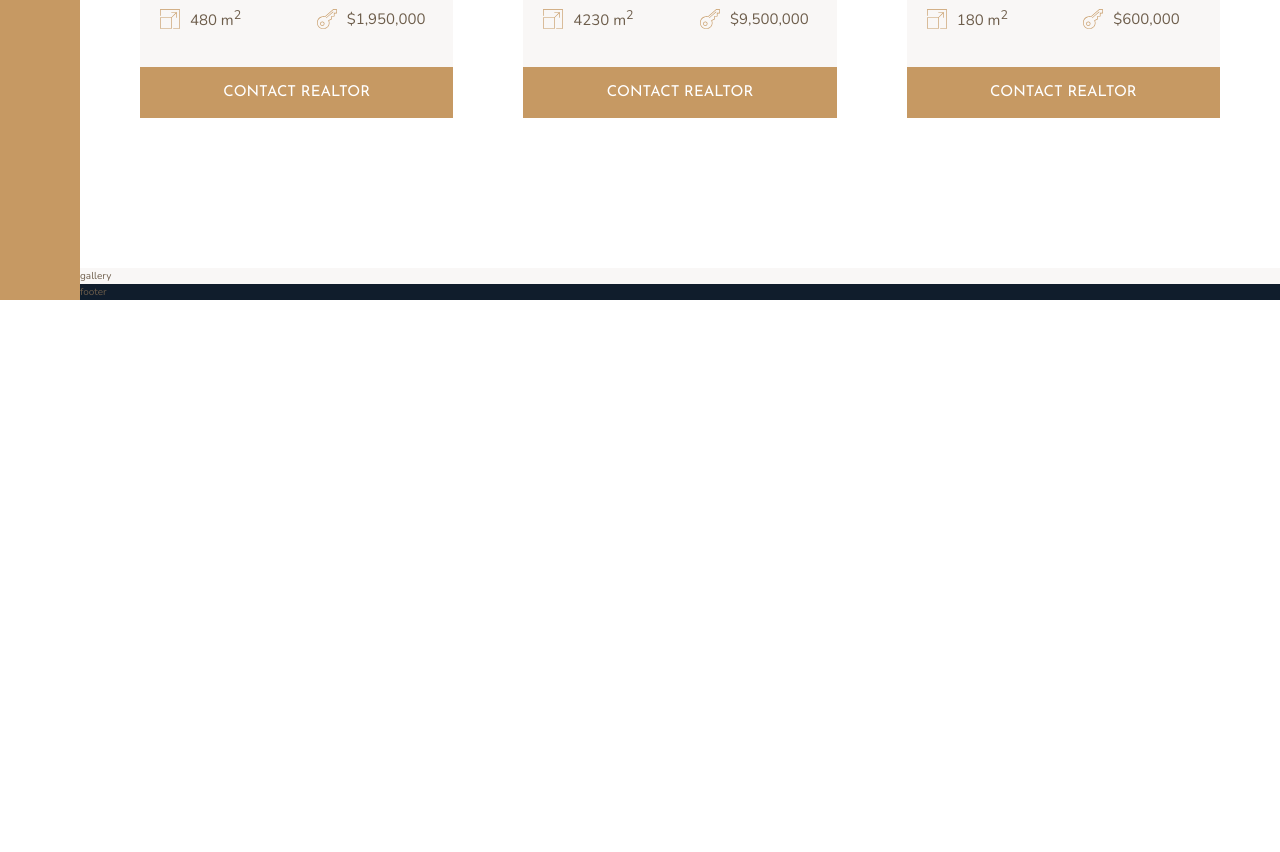
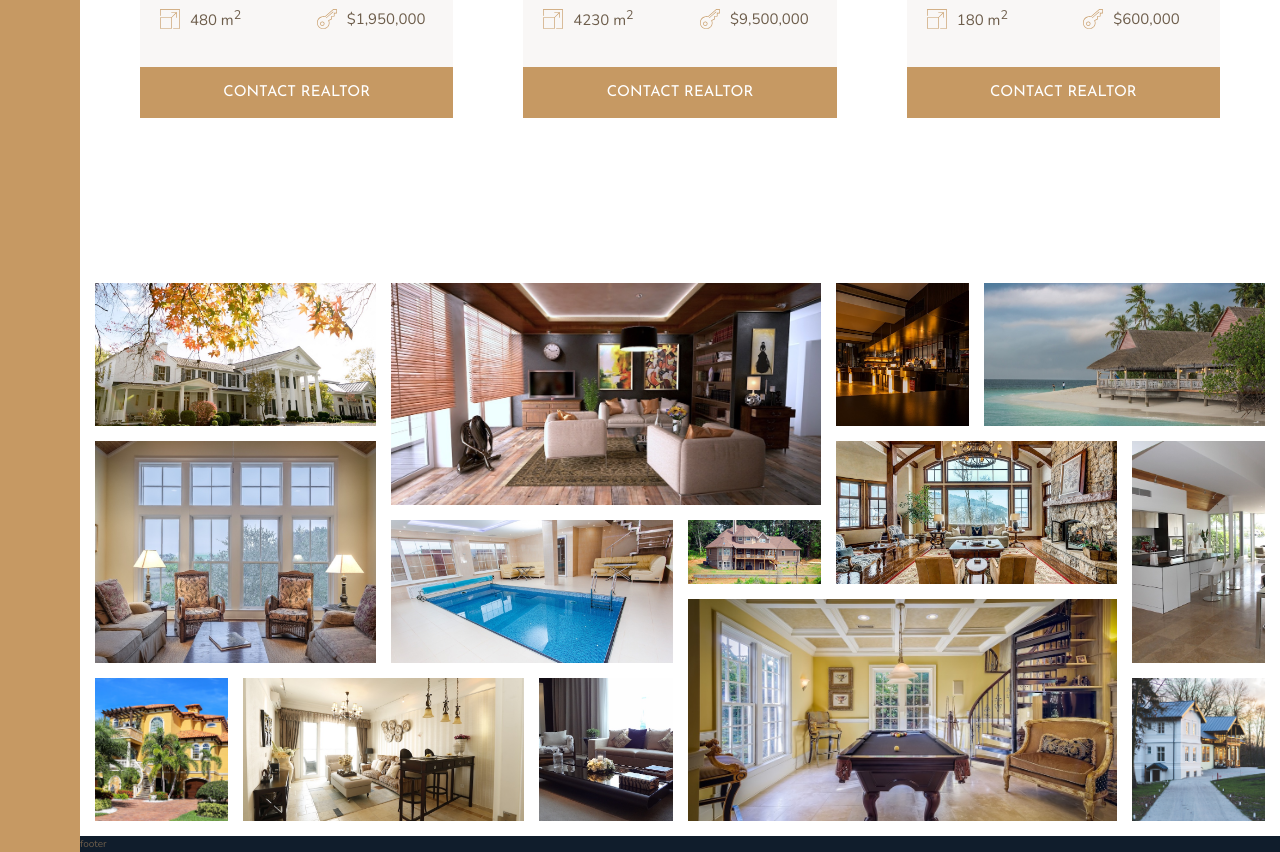
Before and after one commit to mado00/Nexter, a website: page index.html in a window 1280 px wide. Shown: the part 2804-3656 px from the top of the page. Before the commit the page ends 3104 px from the top, so only its background shows below. Drawn offline with nearby package versions, Linux system fonts and the light colour scheme.

Commit message:
add gallery

```diff
--- a/index.html
+++ b/index.html
@@ -292,9 +292,52 @@
 		<button class="btn home__btn">Contact realtor</button>
 	</div>
 </section>
+
 <section class="gallery">
-	gallery
+	<figure class="gallery__item gallery__item--1">
+		<img src="img/gal-1.jpeg" alt="Gallery image 1" class="gallery__img">
+	</figure>
+	<figure class="gallery__item gallery__item--2">
+		<img src="img/gal-2.jpeg" alt="Gallery image 2" class="gallery__img">
+	</figure>
+	<figure class="gallery__item gallery__item--3">
+		<img src="img/gal-3.jpeg" alt="Gallery image 3" class="gallery__img">
+	</figure>
+	<figure class="gallery__item gallery__item--4">
+		<img src="img/gal-4.jpeg" alt="Gallery image 4" class="gallery__img">
+	</figure>
+	<figure class="gallery__item gallery__item--5">
+		<img src="img/gal-5.jpeg" alt="Gallery image 5" class="gallery__img">
+	</figure>
+	<figure class="gallery__item gallery__item--6">
+		<img src="img/gal-6.jpeg" alt="Gallery image 6" class="gallery__img">
+	</figure>
+	<figure class="gallery__item gallery__item--7">
+		<img src="img/gal-7.jpeg" alt="Gallery image 7" class="gallery__img">
+	</figure>
+	<figure class="gallery__item gallery__item--8">
+		<img src="img/gal-8.jpeg" alt="Gallery image 8" class="gallery__img">
+	</figure>
+	<figure class="gallery__item gallery__item--9">
+		<img src="img/gal-9.jpeg" alt="Gallery image 9" class="gallery__img">
+	</figure>
+	<figure class="gallery__item gallery__item--10">
+		<img src="img/gal-10.jpeg" alt="Gallery image 10" class="gallery__img">
+	</figure>
+	<figure class="gallery__item gallery__item--11">
+		<img src="img/gal-11.jpeg" alt="Gallery image 11" class="gallery__img">
+	</figure>
+	<figure class="gallery__item gallery__item--12">
+		<img src="img/gal-12.jpeg" alt="Gallery image 12" class="gallery__img">
+	</figure>
+	<figure class="gallery__item gallery__item--13">
+		<img src="img/gal-13.jpeg" alt="Gallery image 13" class="gallery__img">
+	</figure>
+	<figure class="gallery__item gallery__item--14">
+		<img src="img/gal-14.jpeg" alt="Gallery image 14" class="gallery__img">
+	</figure>
 </section>
+
 <footer class="footer">
 	footer
 </footer>
--- a/sass/_gallery.scss
+++ b/sass/_gallery.scss
@@ -1,4 +1,93 @@
 .gallery {
-  background-color: $color-grey-light-1;
   grid-column: full-start / full-end;
+
+  display: grid;
+  grid-template-columns: repeat(8, 1fr);
+  // 5vw - 5% of view port width
+  grid-template-rows: repeat(7, 5vw);
+
+  grid-gap: 1.5rem;
+  padding: 1.5rem;
+
+  &__item {
+    &--1 {
+      grid-row: 1 / span 2;
+      grid-column: 1 / span 2;
+    }
+
+    &--2 {
+      grid-row: 1 / span 3;
+      grid-column: 3 / span 3;
+    }
+
+    &--3 {
+      grid-row: 1 / span 2;
+      grid-column: 6 / 7;
+    }
+
+    &--4 {
+      grid-row: 1 / span 2;
+      grid-column: 7 / -1;
+      // grid-column: 7 / 9;
+    }
+
+    &--5 {
+      grid-row: 3 / span 3;
+      grid-column: 1 / span 2;
+    }
+
+    &--6 {
+      grid-row: 4 / span 2;
+      grid-column: 3 / span 2;
+    }
+
+    &--7 {
+      grid-row: 4 / 5;
+      grid-column: 5 / 6;
+    }
+
+    &--8 {
+      grid-row: 3 / span 2;
+      grid-column: 6 / span 2;
+    }
+
+    &--9 {
+      grid-row: 3 / span 3;
+      grid-column: 8 / -1;
+    }
+
+    &--10 {
+      grid-row: 6 / span 2;
+      grid-column: 1 / 2;
+    }
+
+    &--11 {
+      grid-row: 6 / span 2;
+      grid-column: 2 / span 2;
+    }
+
+    &--12 {
+      grid-row: 6 / span 2;
+      grid-column: 4 / 5;
+    }
+
+    &--13 {
+      grid-row: 5 / span 3;
+      grid-column: 5 / span 3;
+    }
+
+    &--14 {
+      grid-row: 6 / span 2;
+      grid-column: 8 / -1;
+    }
+  }
+
+  &__img {
+    width: 100%;
+    height: 100%;
+    // object-fit works only set width and height
+    object-fit: cover;
+    display: block;
+  }
+
 }
```
Also changed, not shown: css/style.css.
